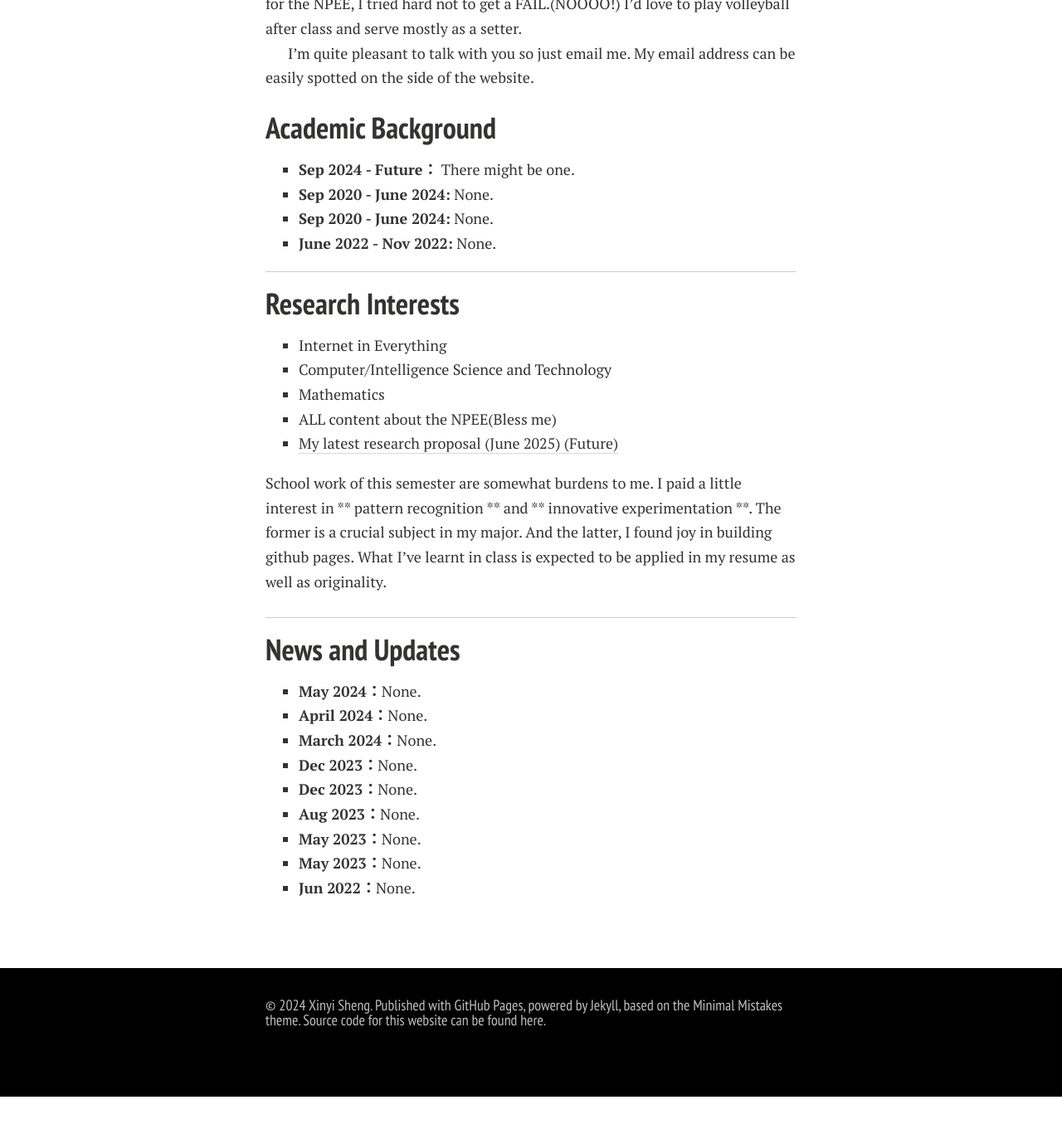
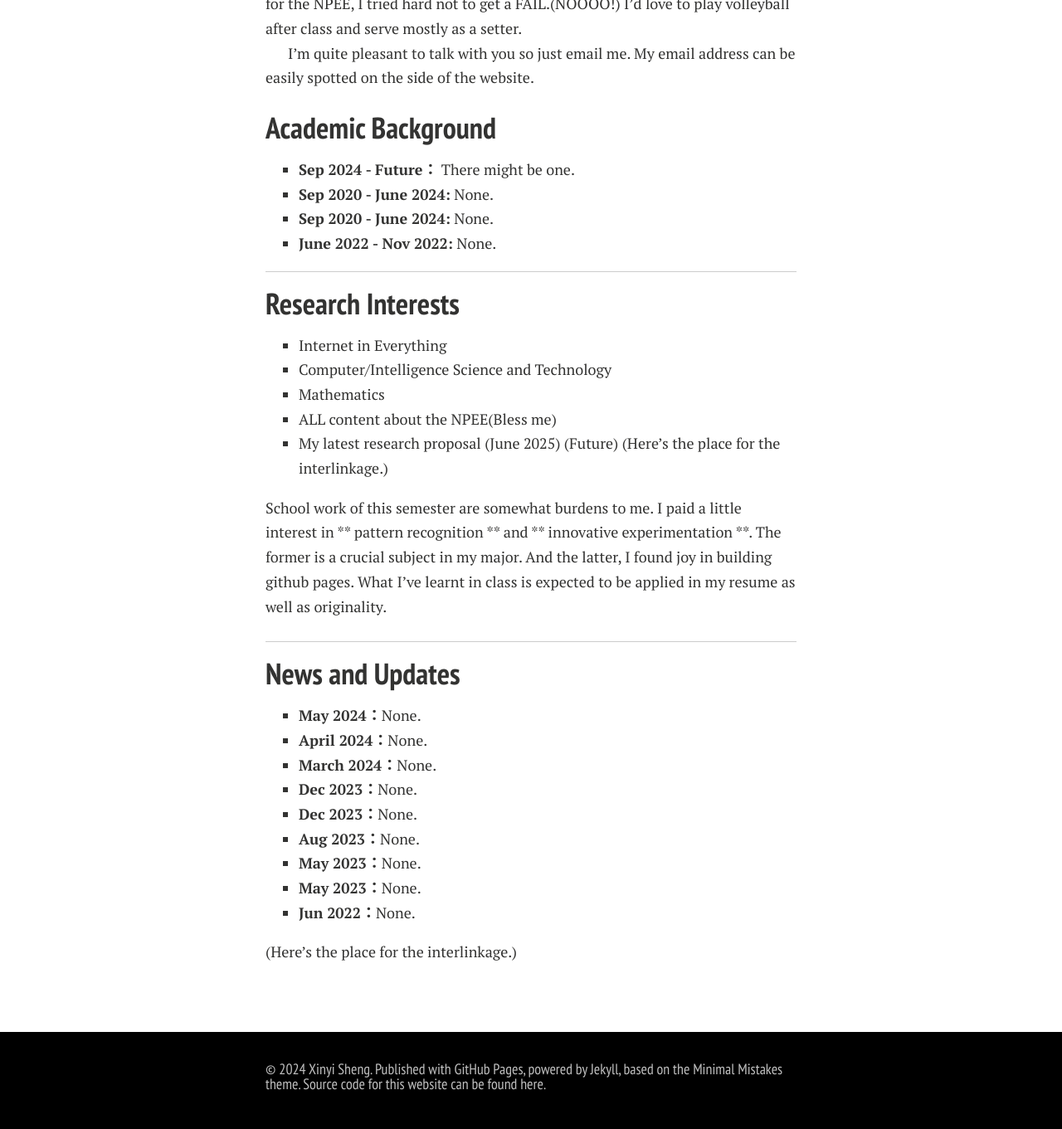
Before and after one commit to xinyisheng/xinyisheng.github.io, a Jekyll site: the page built from index.md, in a window 1280 px wide and 1400 px high, scrolled down 356 px. Shown: the top 1361 px of the window at 83% size. Built offline with Jekyll 4.4.1, drawn with Linux system fonts in a browser that asks for light colours; nearby versions of some CDN libraries; comment, search, counter and statistics services are not loaded; a style sheet for code colours, icons or effects is not loaded; our own code applies the rules of GitHub Pages for plain Markdown files; before the commit the page ends 1678 px from its top, so only the background shows below that.

Commit message:
index.md修改文本6

```diff
--- a/index.md
+++ b/index.md
@@ -27,7 +27,7 @@ I'm quite pleasant to talk with you so just email me. My email address can be ea
 - Computer/Intelligence Science and Technology
 - Mathematics
 - ALL content about the NPEE(Bless me)
-- [My latest research proposal (June 2025) (Future)](Here's the place for the interlinkage.)
+- My latest research proposal (June 2025) (Future) (Here's the place for the interlinkage.)
 
 School work of this semester are somewhat burdens to me. I paid a little interest in ** pattern recognition ** and ** innovative experimentation **. The former is a crucial subject in my major. And the latter, I found joy in building github pages. What I've learnt in class is expected to be applied in my resume as well as originality.
 
@@ -45,4 +45,4 @@ School work of this semester are somewhat burdens to me. I paid a little interes
 - **May 2023：**None.
 - **Jun 2022：**None.
 
-<blockquote class="twitter-tweet"><p lang="en" dir="ltr">
+(Here's the place for the interlinkage.)
```
